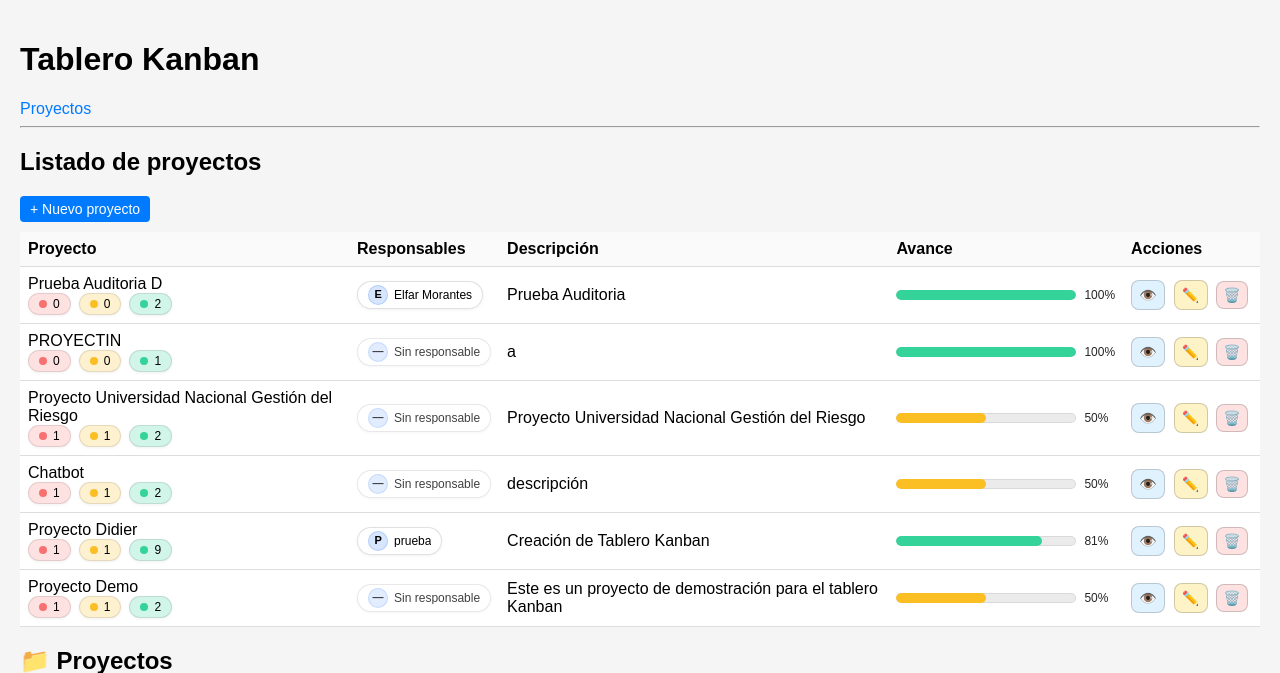
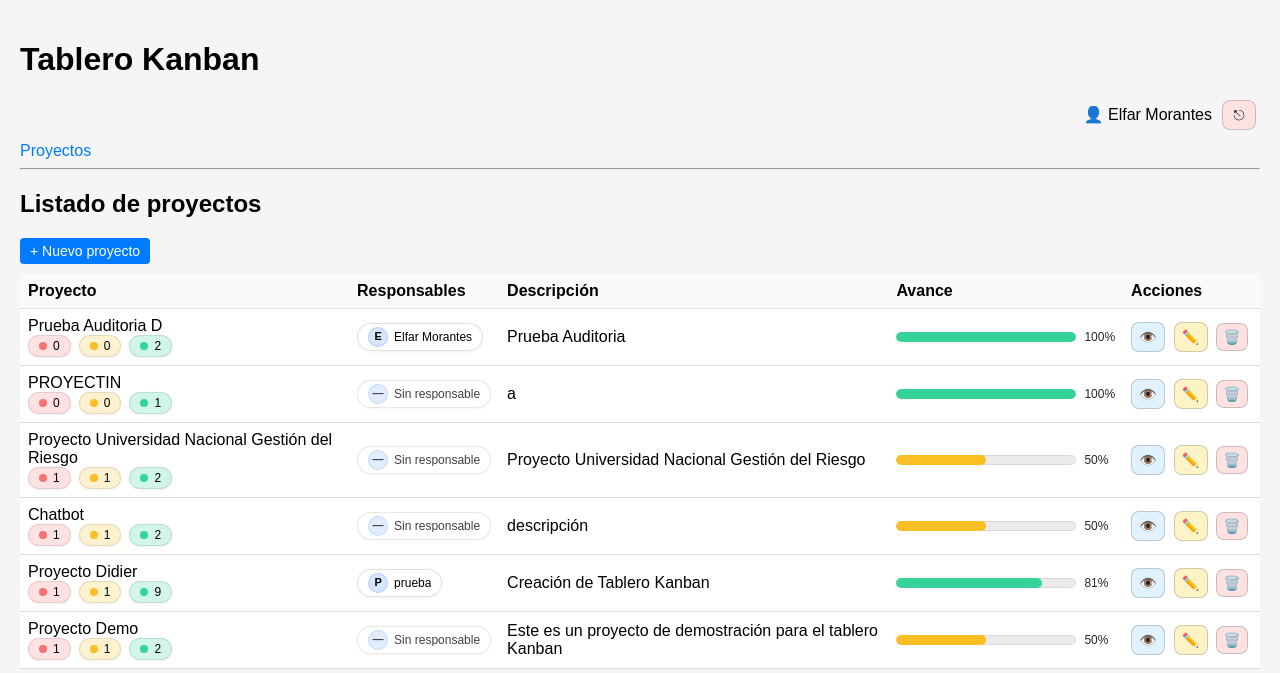
Before and after one commit to didiermorantes/kanban, a PHP site: page / in a window 1280 px wide. Shown: the top 673 px of the page. Run offline with PHP 8.4, Linux system fonts and the light colour scheme; the visitor is signed in with stand-in values (Sample User, id 1); data comes from the database, SQL or seed files in the repository; some libraries are stand-ins or nearby versions.

Commit message:
Agregamos boton de logut

```diff
--- a/app/views/layout.php
+++ b/app/views/layout.php
@@ -782,10 +782,42 @@
 </head>
 <body>
 <header>
+
+
     <h1>Tablero Kanban</h1>
+
+
+
+    <!-- CERRAR SESION -->
+<nav>
+    <?php
+    require_once __DIR__ . '/../../core/Auth.php';
+    require_once __DIR__ . '/../models/User.php';
+    ?>
+
+    <?php if (Auth::check()): ?>
+      <?php $u = User::find(Auth::userId()); ?>
+      <div style="display:flex;justify-content:flex-end;align-items:center;gap:10px;margin-bottom:12px;">
+        <span class="tip" data-tip="<?= htmlspecialchars($u['email'] ?? '') ?>">
+          👤 <?= htmlspecialchars($u['name'] ?? 'Usuario') ?>
+        </span>
+
+        <a href="<?= BASE_URL ?>?controller=auth&action=logout"
+          class="btn-action del tip"
+          data-tip="Cerrar sesión">
+          ⎋
+        </a>
+      </div>
+    <?php endif; ?>
+</nav>
+    <!-- FIN CERRAR SESION -->
+
+
+
     <nav>
         <a href="<?= BASE_URL ?>?controller=projects&action=index">Proyectos</a>
     </nav>
+
     <hr>
 </header>
 
```
